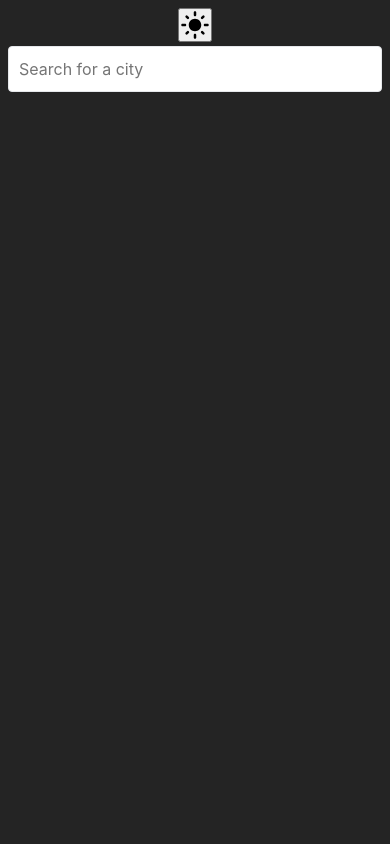
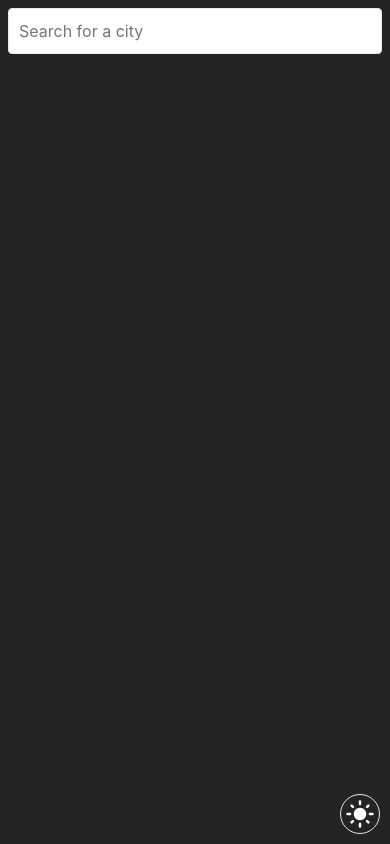
Before and after one commit to NazSvn/WeatherApp, a React (Vite) app: page / in a window 390 px wide. Built offline with nearby package versions, Linux system fonts and the light colour scheme.

Commit message:
feat(style): add theme button styles and update root theming
- Replace hardcoded background color with theme variable
- Add floating theme toggle button styles
- Ensure smooth transitions for theme changes
- Maintain responsive padding for root element

```diff
--- a/src/assets/styles/globalStyle.css
+++ b/src/assets/styles/globalStyle.css
@@ -4,7 +4,7 @@
   font-weight: 400;
 
 
-  background-color: #242424;
+  background-color: var(--color-background);
 
   font-synthesis: none;
   text-rendering: optimizeLegibility;
@@ -37,8 +37,35 @@
   color: var(--color-error);
 }
 
- @media screen and (min-width: 480px) {
-   #root {
-     padding: var(--spacing-md);
-   }
- }
+.theme-button {
+  position: fixed;
+  right: 10px;
+  bottom: 10px;
+  border-radius: 50%;
+  display: flex;
+  justify-content: center;
+  align-items: center;
+  height: 40px;
+  width: 40px;
+  border: var(--border-width) solid var(--border-color);
+  cursor: pointer;
+  background: var(--color-background);
+  padding: 4px;
+  transition: transform 0.2s;
+  color: var(--color-button);
+}
+
+.theme-button:hover {
+  transform: scale(1.1);
+}
+
+.theme-button:active {
+  transform: scale(0.95);
+}
+
+
+@media screen and (min-width: 480px) {
+  #root {
+    padding: var(--spacing-md);
+  }
+}
```
